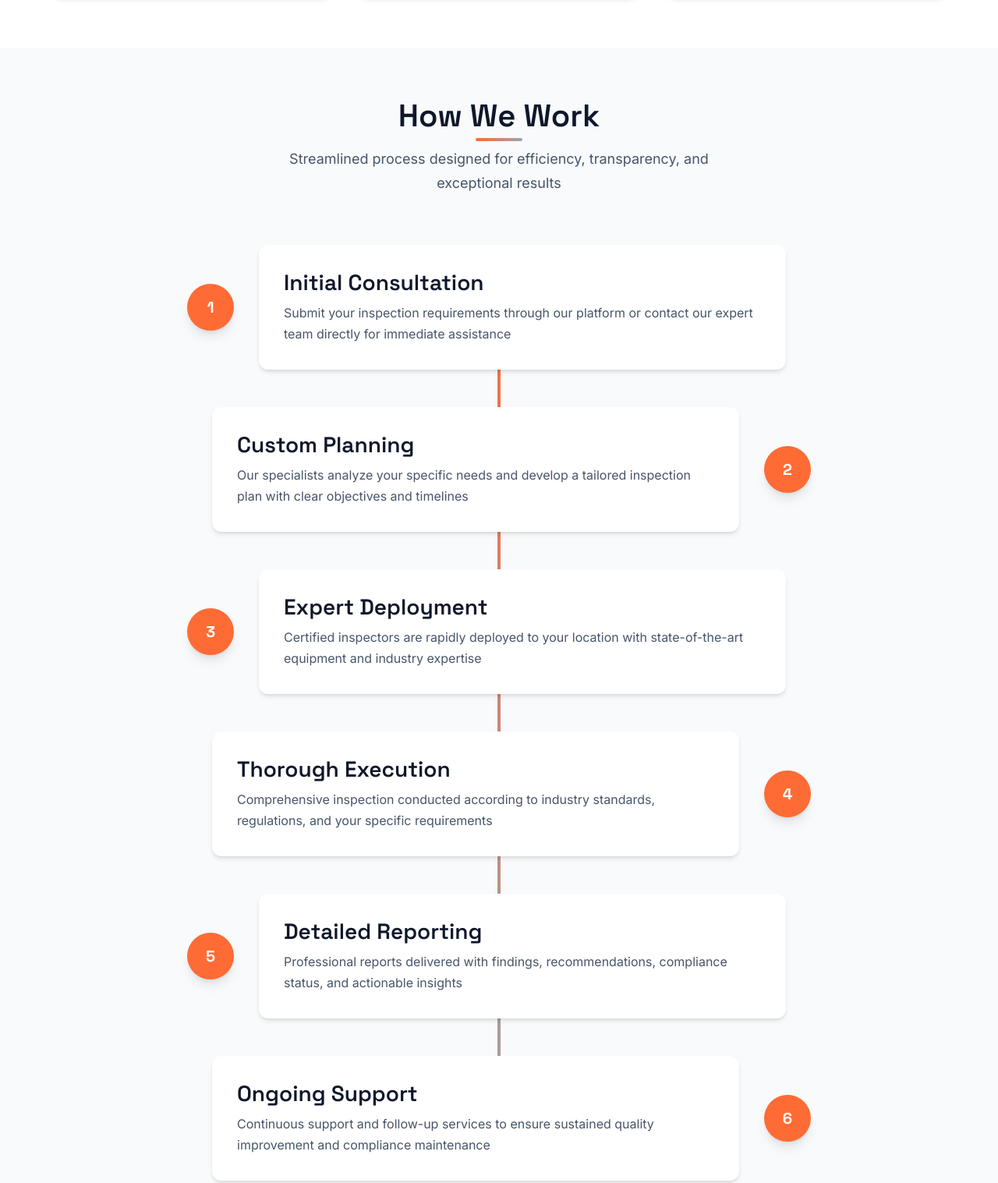
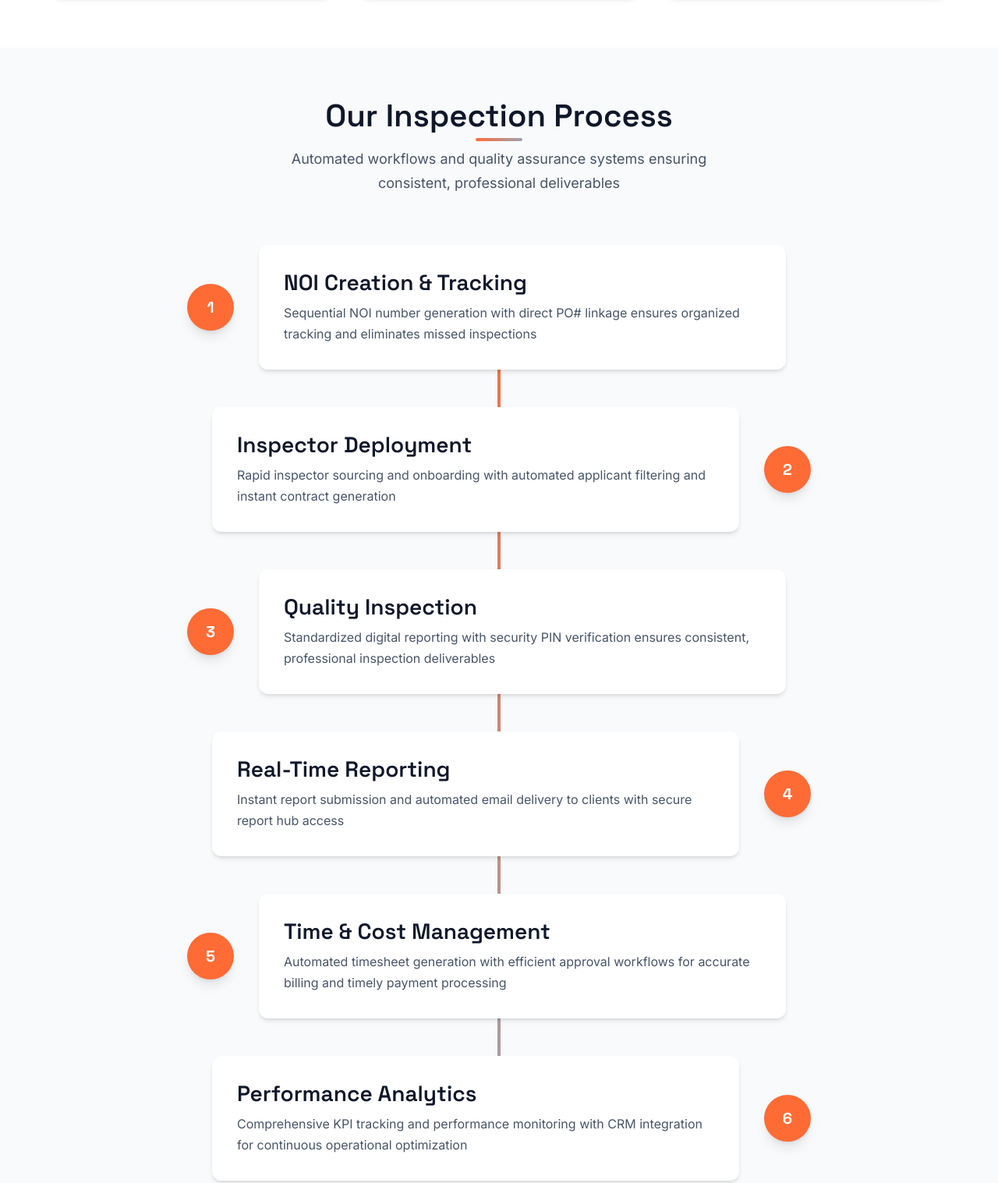
Before and after one commit to qaQualiT/onDemandInspection, a website: page index.html in a window 1280 px wide. Shown: the part 4985-6502 px from the top of the page at 78% size. Drawn offline with Linux system fonts and the light colour scheme; some packages are replaced by stand-ins of ours; a script that the page names is missing.

Commit message:
Replace How We Work with inspection process from agencies.html

```diff
--- a/index.html
+++ b/index.html
@@ -363,56 +363,56 @@
     <section class="process" id="process">
       <div class="container">
         <div class="section-header">
-          <h2 class="section-title">How We Work</h2>
-          <p class="section-subtitle">Streamlined process designed for efficiency, transparency, and exceptional results</p>
+          <h2 class="section-title">Our Inspection Process</h2>
+          <p class="section-subtitle">Automated workflows and quality assurance systems ensuring consistent, professional deliverables</p>
         </div>
 
         <div class="process-timeline">
           <div class="process-step">
             <div class="step-number">1</div>
             <div class="step-content">
-              <h3>Initial Consultation</h3>
-              <p>Submit your inspection requirements through our platform or contact our expert team directly for immediate assistance</p>
+              <h3>NOI Creation & Tracking</h3>
+              <p>Sequential NOI number generation with direct PO# linkage ensures organized tracking and eliminates missed inspections</p>
             </div>
           </div>
 
           <div class="process-step">
             <div class="step-number">2</div>
             <div class="step-content">
-              <h3>Custom Planning</h3>
-              <p>Our specialists analyze your specific needs and develop a tailored inspection plan with clear objectives and timelines</p>
+              <h3>Inspector Deployment</h3>
+              <p>Rapid inspector sourcing and onboarding with automated applicant filtering and instant contract generation</p>
             </div>
           </div>
 
           <div class="process-step">
             <div class="step-number">3</div>
             <div class="step-content">
-              <h3>Expert Deployment</h3>
-              <p>Certified inspectors are rapidly deployed to your location with state-of-the-art equipment and industry expertise</p>
+              <h3>Quality Inspection</h3>
+              <p>Standardized digital reporting with security PIN verification ensures consistent, professional inspection deliverables</p>
             </div>
           </div>
 
           <div class="process-step">
             <div class="step-number">4</div>
             <div class="step-content">
-              <h3>Thorough Execution</h3>
-              <p>Comprehensive inspection conducted according to industry standards, regulations, and your specific requirements</p>
+              <h3>Real-Time Reporting</h3>
+              <p>Instant report submission and automated email delivery to clients with secure report hub access</p>
             </div>
           </div>
 
           <div class="process-step">
             <div class="step-number">5</div>
             <div class="step-content">
-              <h3>Detailed Reporting</h3>
-              <p>Professional reports delivered with findings, recommendations, compliance status, and actionable insights</p>
+              <h3>Time & Cost Management</h3>
+              <p>Automated timesheet generation with efficient approval workflows for accurate billing and timely payment processing</p>
             </div>
           </div>
 
           <div class="process-step">
             <div class="step-number">6</div>
             <div class="step-content">
-              <h3>Ongoing Support</h3>
-              <p>Continuous support and follow-up services to ensure sustained quality improvement and compliance maintenance</p>
+              <h3>Performance Analytics</h3>
+              <p>Comprehensive KPI tracking and performance monitoring with CRM integration for continuous operational optimization</p>
             </div>
           </div>
         </div>
```
